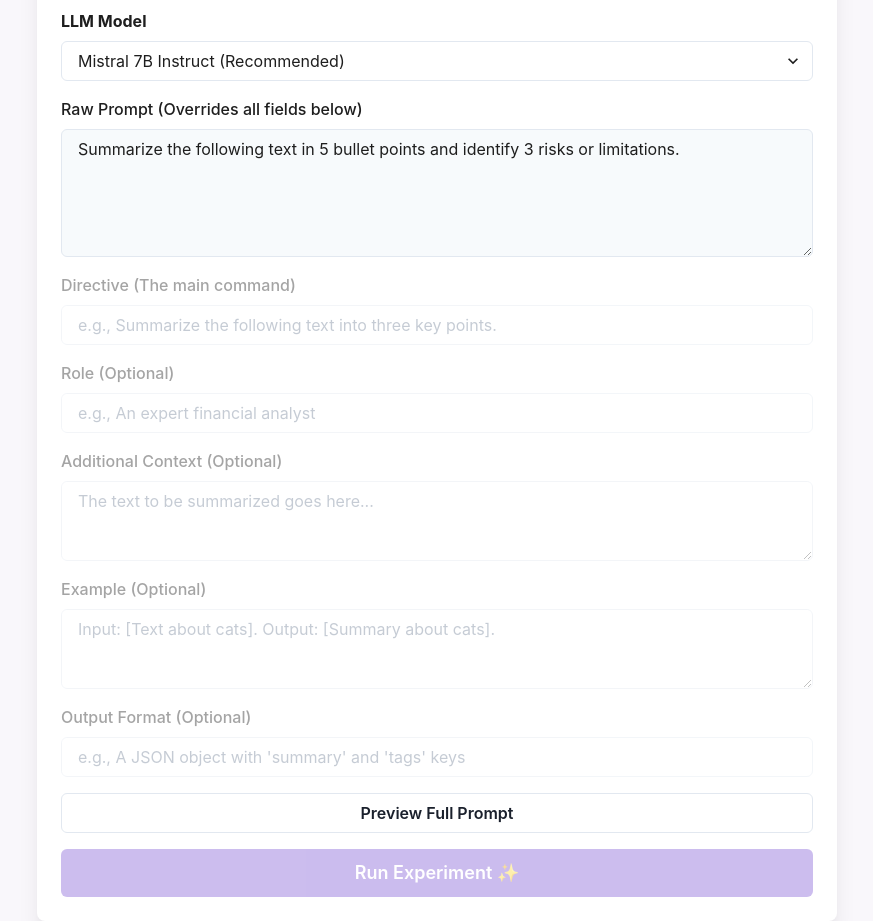
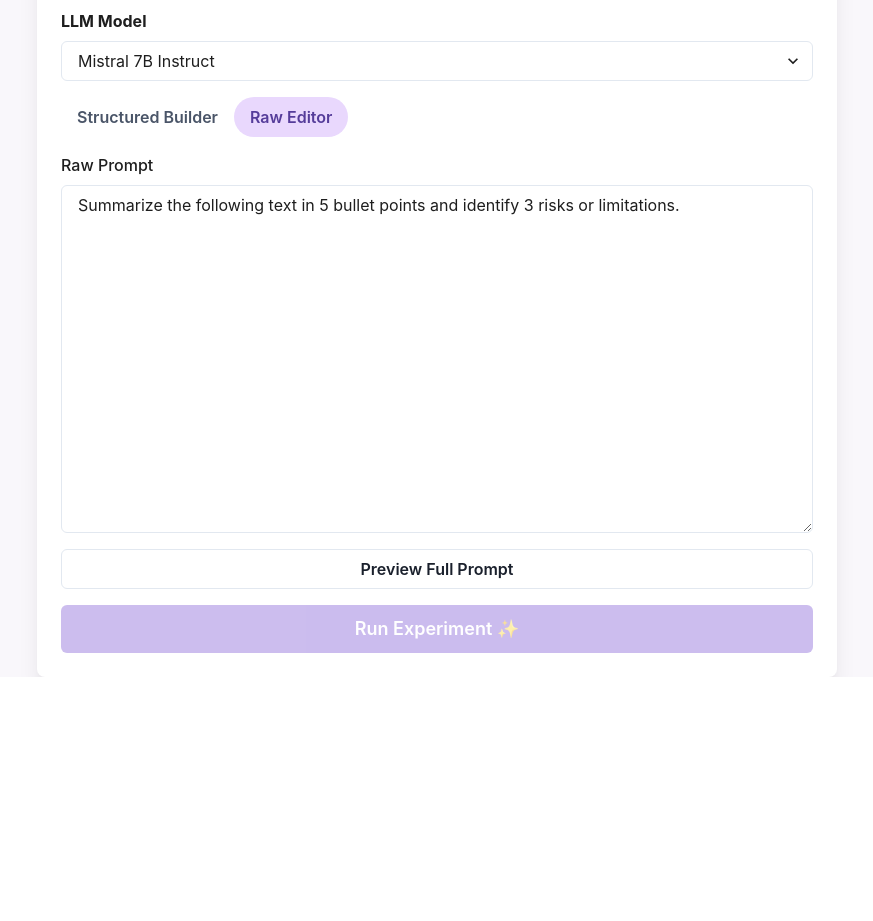
Before and after one commit to vlakmaker/fluency-lab, a React (Vite) app: page /lab/insight-synthesis in a window 1280 px wide. Shown: the part 440-1361 px from the top of the page, without its empty margins (203-1076 px from the left). After the commit the page ends 1117 px from the top, so only its background shows below. Built offline with nearby package versions, Linux system fonts and the light colour scheme.

Commit message:
enhanced models + feedback form

```diff
--- a/src/components/EngineContainer.tsx
+++ b/src/components/EngineContainer.tsx
@@ -1,40 +1,35 @@
 // src/components/EngineContainer.tsx
 
+import { QuestionOutlineIcon } from '@chakra-ui/icons';
 import {
-    Alert,
-    AlertIcon,
-    Box,
-    Button,
-    Divider,
-    FormControl,
-    FormLabel,
+    Alert, AlertIcon, Box, Button, Divider, FormControl, FormLabel,
+    Icon,
     Input,
-    Select,
-    Spinner,
-    Stack,
-    Text,
-    Textarea
+    Select, Spinner, Stack,
+    Tab,
+    TabList,
+    TabPanel,
+    TabPanels,
+    Tabs,
+    Text, Textarea,
+    Tooltip
 } from '@chakra-ui/react';
 import { useEffect, useState } from 'react';
-import ExperimentForm from '../configs/ExperimentForm'; // Import the component to display challenges
+import ExperimentForm from '../configs//ExperimentForm';
 import { useApiKey } from '../context/ApiKeyContext';
-import type { ExperimentConfig } from '../data/experiments'; // Import the type for our config
+import type { ExperimentConfig } from '../data/experiments';
 
-// The list of models remains the same
+// --- UPDATED: Corrected model IDs and better model selection ---
 const MODEL_OPTIONS = [
-    { value: 'mistralai/mistral-7b-instruct', label: 'Mistral 7B Instruct (Recommended)' },
-    { value: 'openai/gpt-3.5-turbo', label: 'OpenAI GPT-3.5 Turbo' },
-    { value: 'google/gemini-pro', label: 'Google Gemini Pro' },
-    { value: 'anthropic/claude-2.1', label: 'Anthropic Claude 2.1' },
+    { value: 'mistralai/mistral-7b-instruct', label: 'Mistral 7B Instruct' },
+    { value: 'anthropic/claude-3-haiku', label: 'Anthropic Claude 3 Haiku (Fast & Capable)' },
+    { value: 'openai/gpt-4o', label: 'OpenAI: GPT-4o' },
+    { value: 'google/gemini-flash-1.5', label: 'Google Gemini Pro 1.5 Flash (Large Context)' },
 ];
 
-/**
- * This is now the main component for the entire lab experience.
- * It takes a `config` object to dynamically render the correct experiment.
- */
 export default function EngineContainer({ config }: { config: ExperimentConfig }) {
-    // All existing state logic remains the same
     const { apiKey } = useApiKey();
+    const [tabIndex, setTabIndex] = useState(0);
     const [selectedModel, setSelectedModel] = useState(MODEL_OPTIONS[0].value);
     const [rawPrompt, setRawPrompt] = useState('');
     const [directive, setDirective] = useState('');
@@ -47,18 +42,18 @@ export default function EngineContainer({ config }: { config: ExperimentConfig }
     const [loading, setLoading] = useState(false);
     const [error, setError] = useState('');
 
-    // --- NEW ---
-    // This effect runs when the component loads or when the `config` prop changes.
-    // It automatically sets the default prompt for the selected experiment.
     useEffect(() => {
         if (config && config.defaultPrompt) {
             setRawPrompt(config.defaultPrompt);
+            // Default to the Raw Editor if there's a pre-filled prompt
+            setTabIndex(1);
+        } else {
+            // Default to the Structured Builder for a blank slate
+            setTabIndex(0);
         }
-    }, [config]); // The dependency array ensures this runs when the experiment changes
+    }, [config]);
 
-    // The logic for building the prompt is unchanged
-    const buildPrompt = () => {
-        if (rawPrompt.trim()) return rawPrompt.trim();
+    const buildStructuredPrompt = () => {
         const parts = [
             role && `Act as ${role}.`,
             directive,
@@ -69,19 +64,29 @@ export default function EngineContainer({ config }: { config: ExperimentConfig }
         return parts.join('\n\n');
     };
 
-    const handlePreview = () => setPreview(buildPrompt());
+    const handleConvertToRaw = () => {
+        const structuredPrompt = buildStructuredPrompt();
+        setRawPrompt(structuredPrompt);
+        setTabIndex(1);
+    };
 
-    // The logic for calling the API is unchanged
+    const handlePreview = () => {
+        const promptToPreview = tabIndex === 0 ? buildStructuredPrompt() : rawPrompt;
+        setPreview(promptToPreview);
+    };
+
     const handleCastSpell = async () => {
-        const prompt = buildPrompt();
+        const prompt = tabIndex === 0 ? buildStructuredPrompt() : rawPrompt;
+
         if (!apiKey) {
             setError('API key is not set. Please provide it in the settings sidebar.');
             return;
         }
         if (!prompt) {
-            setError('Prompt is empty. Please fill out the directive or raw prompt field.');
+            setError('Prompt is empty. Please fill out the form or enter a raw prompt.');
             return;
         }
+
         setLoading(true);
         setError('');
         setResponse('');
@@ -93,37 +98,24 @@ export default function EngineContainer({ config }: { config: ExperimentConfig }
             });
             const responseText = await res.text();
             if (!res.ok) {
-                try {
                 const errorJson = JSON.parse(responseText);
                 throw new Error(errorJson.error || 'An unknown API error occurred.');
-                } catch {
-                    throw new Error(responseText);
-                }
             }
             const json = JSON.parse(responseText);
             const aiContent = json.choices?.[0]?.message?.content;
             setResponse(aiContent || '(The AI returned an empty response)');
         } catch (err: any) {
-            console.error("Error in handleCastSpell:", err);
-            setError(err.message || 'An unexpected error occurred. Check the console for details.');
+            setError(err.message || 'An unexpected error occurred.');
         } finally {
             setLoading(false);
         }
     };
 
-    const isPromptReady = !!(rawPrompt.trim() || directive.trim());
-
     return (
         <Box maxW="800px" mx="auto" p={{ base: 4, md: 6 }} bg="white" borderRadius="lg" boxShadow="xl">
-            {/* --- NEW ---
-                We now render the ExperimentForm component at the top,
-                passing it the configuration for the current experiment.
-            */}
             <ExperimentForm config={config} />
-
             <Divider my={6} />
 
-            {/* The interactive engine form follows */}
             <Stack spacing={4}>
                 <FormControl>
                     <FormLabel fontWeight="bold">LLM Model</FormLabel>
@@ -132,41 +124,77 @@ export default function EngineContainer({ config }: { config: ExperimentConfig }
                     </Select>
                 </FormControl>
 
+                <Tabs index={tabIndex} onChange={(index) => setTabIndex(index)} variant="soft-rounded" colorScheme="purple">
+                    <TabList mb={4}>
+                        <Tab>Structured Builder</Tab>
+                        <Tab>Raw Editor</Tab>
+                    </TabList>
+                    <TabPanels>
+                        <TabPanel p={0}>
+                            <Stack spacing={4}>
                                 <FormControl>
-                    <FormLabel>Raw Prompt (Overrides all fields below)</FormLabel>
+                                    <FormLabel display="flex" alignItems="center">
+                                        Directive (The main command)
+                                        <Tooltip label="A clear, direct verb or instruction for the AI. What do you want it to DO?" placement="top">
+                                            <Icon as={QuestionOutlineIcon} ml={2} color="gray.500" />
+                                        </Tooltip>
+                                    </FormLabel>
+                                    <Input placeholder="e.g., Summarize, rewrite, extract, compare..." value={directive} onChange={(e) => setDirective(e.target.value)} />
+                                </FormControl>
+                                <FormControl>
+                                    <FormLabel display="flex" alignItems="center">
+                                        Role (Optional)
+                                        <Tooltip label="Tell the AI who it should be. This focuses its knowledge and sets its tone. e.g., 'an expert copywriter', 'a helpful assistant for a 5th grader'." placement="top">
+                                            <Icon as={QuestionOutlineIcon} ml={2} color="gray.500" />
+                                        </Tooltip>
+                                    </FormLabel>
+                                    <Input placeholder="e.g., An expert financial analyst" value={role} onChange={(e) => setRole(e.target.value)} />
+                                </FormControl>
+                                <FormControl>
+                                    <FormLabel display="flex" alignItems="center">
+                                        Additional Context (Optional)
+                                        <Tooltip label="The primary text, data, or information you want the AI to work with. Paste your article, email, code, etc. here." placement="top">
+                                            <Icon as={QuestionOutlineIcon} ml={2} color="gray.500" />
+                                        </Tooltip>
+                                    </FormLabel>
+                                    <Textarea placeholder="The text to be summarized goes here..." value={context} onChange={(e) => setContext(e.target.value)} />
+                                </FormControl>
+                                <FormControl>
+                                    <FormLabel display="flex" alignItems="center">
+                                        Example (Optional)
+                                        <Tooltip label="Show, don't just tell. Providing a clear 'Input -> Output' example is one of the best ways to get the AI to follow your desired format." placement="top">
+                                            <Icon as={QuestionOutlineIcon} ml={2} color="gray.500" />
+                                        </Tooltip>
+                                    </FormLabel>
+                                    <Textarea placeholder="Input: [Text about cats]. Output: [Summary about cats]." value={example} onChange={(e) => setExample(e.target.value)} />
+                                </FormControl>
+                                <FormControl>
+                                    <FormLabel display="flex" alignItems="center">
+                                        Output Format (Optional)
+                                        <Tooltip label="Explicitly tell the AI how to structure its response. e.g., 'a JSON object', 'a markdown table', 'three bullet points'." placement="top">
+                                            <Icon as={QuestionOutlineIcon} ml={2} color="gray.500" />
+                                        </Tooltip>
+                                    </FormLabel>
+                                    <Input placeholder="e.g., A JSON object with 'summary' and 'tags' keys" value={outputFormat} onChange={(e) => setOutputFormat(e.target.value)} />
+                                </FormControl>
+                                <Button onClick={handleConvertToRaw} variant="link" colorScheme="purple" size="sm" alignSelf="flex-start">
+                                    ↓ Convert to Raw Prompt
+                                </Button>
+                            </Stack>
+                        </TabPanel>
+                        <TabPanel p={0}>
+                            <FormControl>
+                                <FormLabel>Raw Prompt</FormLabel>
                                 <Textarea
-                        placeholder="Paste a complete, pre-written prompt here."
+                                    placeholder="Paste a complete prompt here..."
                                     value={rawPrompt}
                                     onChange={(e) => setRawPrompt(e.target.value)}
-                        bg="gray.50"
-                        rows={5}
+                                    rows={15}
                                 />
                             </FormControl>
-
-                <FormControl isDisabled={!!rawPrompt.trim()}>
-                    <FormLabel>Directive (The main command)</FormLabel>
-                    <Input placeholder="e.g., Summarize the following text into three key points." value={directive} onChange={(e) => setDirective(e.target.value)} />
-                </FormControl>
-
-                <FormControl isDisabled={!!rawPrompt.trim()}>
-                    <FormLabel>Role (Optional)</FormLabel>
-                    <Input placeholder="e.g., An expert financial analyst" value={role} onChange={(e) => setRole(e.target.value)} />
-                </FormControl>
-
-                <FormControl isDisabled={!!rawPrompt.trim()}>
-                    <FormLabel>Additional Context (Optional)</FormLabel>
-                    <Textarea placeholder="The text to be summarized goes here..." value={context} onChange={(e) => setContext(e.target.value)} />
-                </FormControl>
-
-                <FormControl isDisabled={!!rawPrompt.trim()}>
-                    <FormLabel>Example (Optional)</FormLabel>
-                    <Textarea placeholder="Input: [Text about cats]. Output: [Summary about cats]." value={example} onChange={(e) => setExample(e.target.value)} />
-                </FormControl>
-
-                <FormControl isDisabled={!!rawPrompt.trim()}>
-                    <FormLabel>Output Format (Optional)</FormLabel>
-                    <Input placeholder="e.g., A JSON object with 'summary' and 'tags' keys" value={outputFormat} onChange={(e) => setOutputFormat(e.target.value)} />
-                </FormControl>
+                        </TabPanel>
+                    </TabPanels>
+                </Tabs>
 
                 <Button onClick={handlePreview} variant="outline" colorScheme="gray">
                     Preview Full Prompt
@@ -179,7 +207,7 @@ export default function EngineContainer({ config }: { config: ExperimentConfig }
                     </Box>
                 )}
 
-                <Button colorScheme="purple" onClick={handleCastSpell} isDisabled={!isPromptReady || !apiKey || loading} size="lg">
+                <Button colorScheme="purple" onClick={handleCastSpell} isDisabled={!apiKey || loading} size="lg">
                     {loading ? <Spinner size="sm" /> : 'Run Experiment ✨'}
                 </Button>
 
```
Lines whose indentation alone changed are shown as unchanged.
